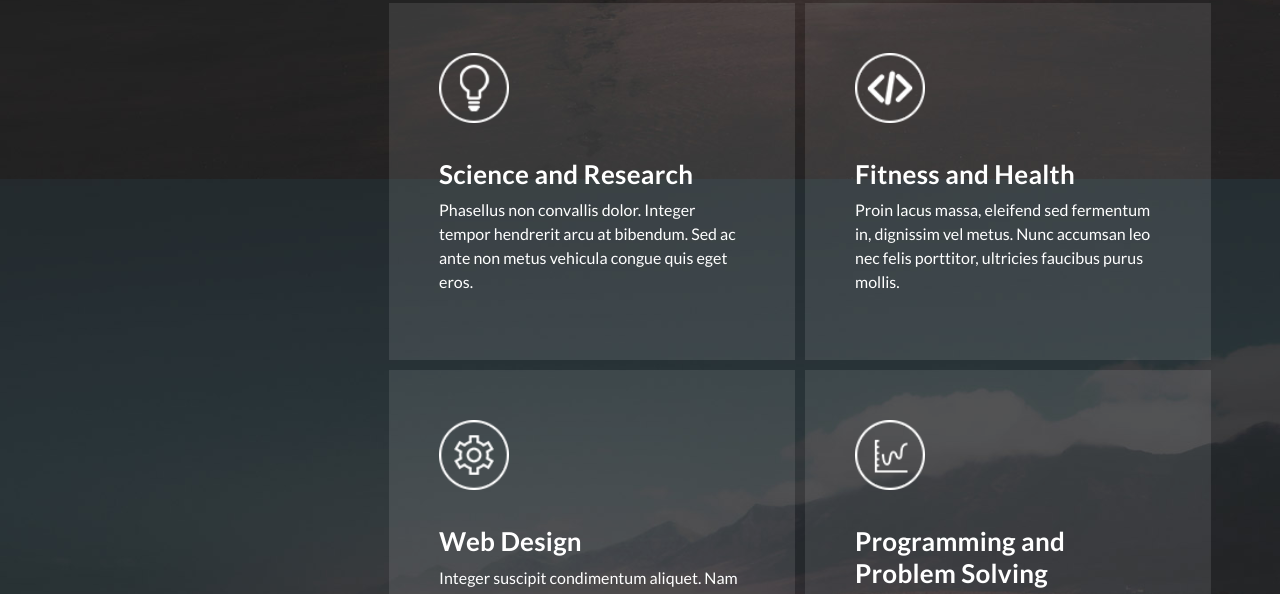
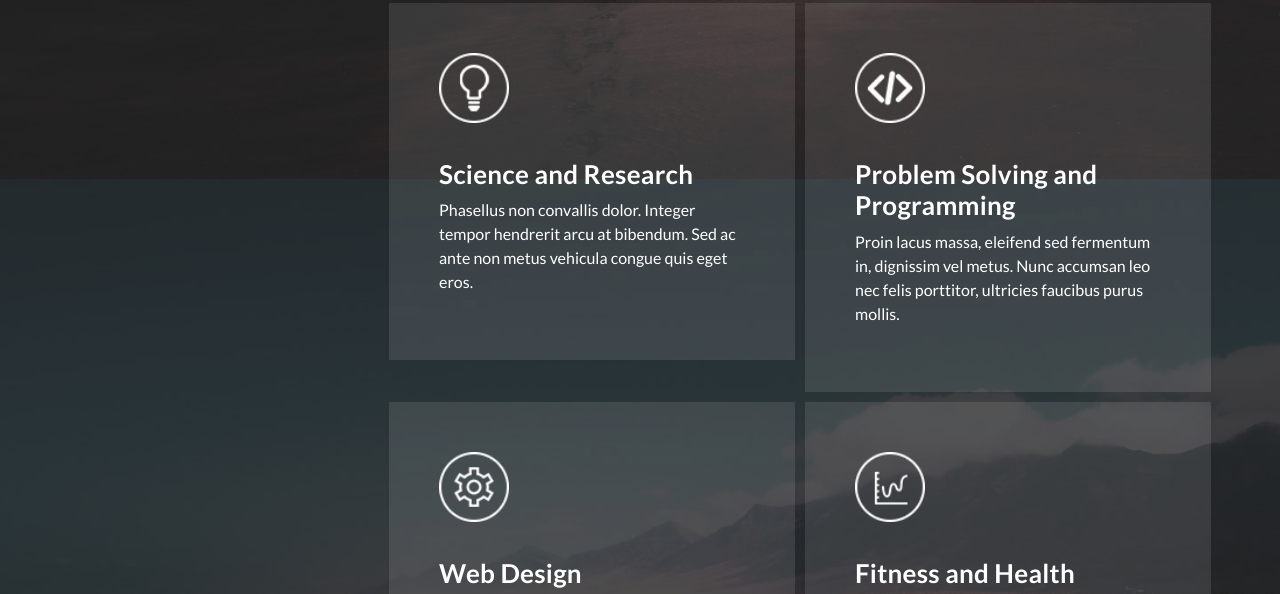
Before and after one commit to clayalag/clayalag.github.io, a plain HTML site: page index.html in a window 1280 px wide. Shown: the part 1421-2015 px from the top of the page. Drawn offline with Linux system fonts and the light colour scheme; files whose address does not match are found by name.

Commit message:
Update index.html

```diff
--- a/index.html
+++ b/index.html
@@ -167,7 +167,7 @@ https://templatemo.com/tm-531-reflux
             <div class="col-md-6">
               <div class="service-item">
                 <div class="second-service-icon service-icon"></div>
-                <h4>Fitness and Health</h4>
+                <h4>Problem Solving and Programming</h4>
                 <p>
                   Proin lacus massa, eleifend sed fermentum in, dignissim vel
                   metus. Nunc accumsan leo nec felis porttitor, ultricies
@@ -189,7 +189,7 @@ https://templatemo.com/tm-531-reflux
             <div class="col-md-6">
               <div class="service-item">
                 <div class="fourth-service-icon service-icon"></div>
-                <h4>Programming and Problem Solving</h4>
+                <h4>Fitness and Health</h4>
                 <p>
                   Vivamus et dui a massa venenatis fringilla. Proin lacus massa,
                   eleifend sed fermentum in, dignissim vel metus. Nunc accumsan
```
